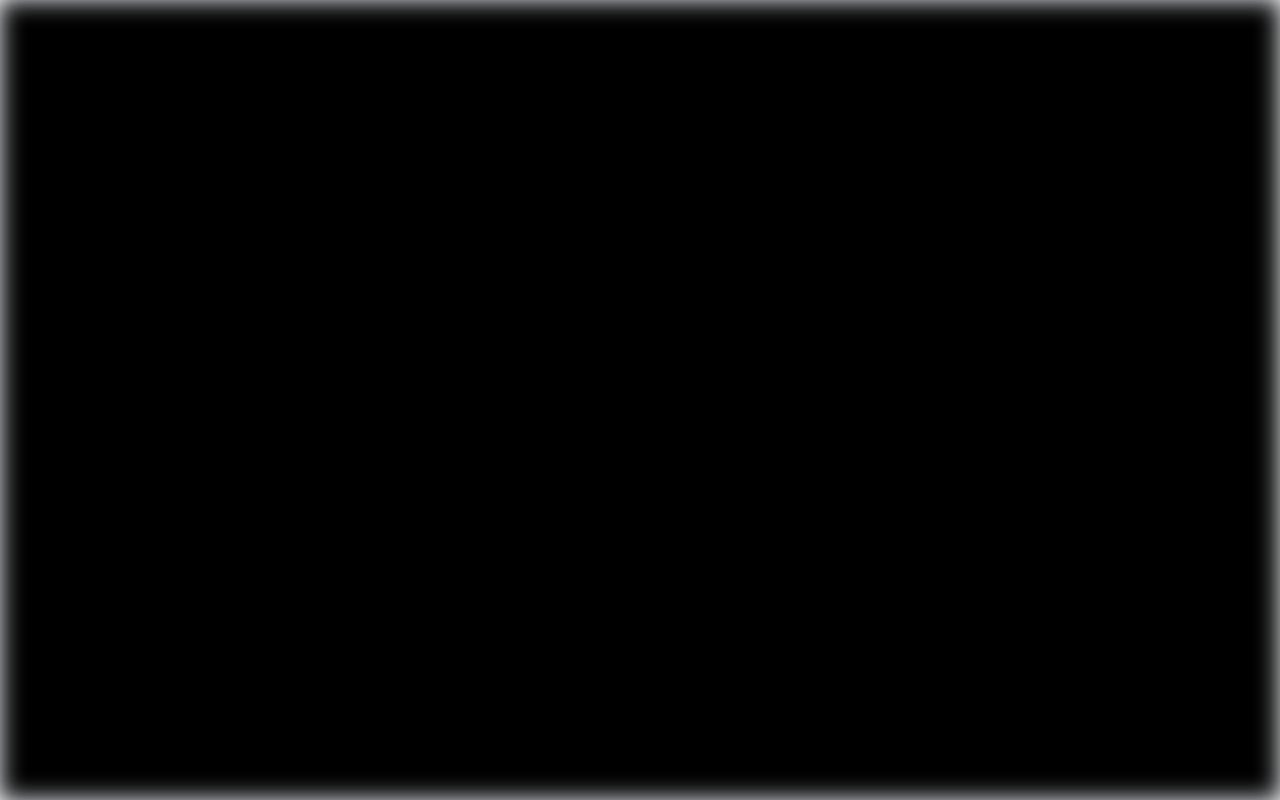
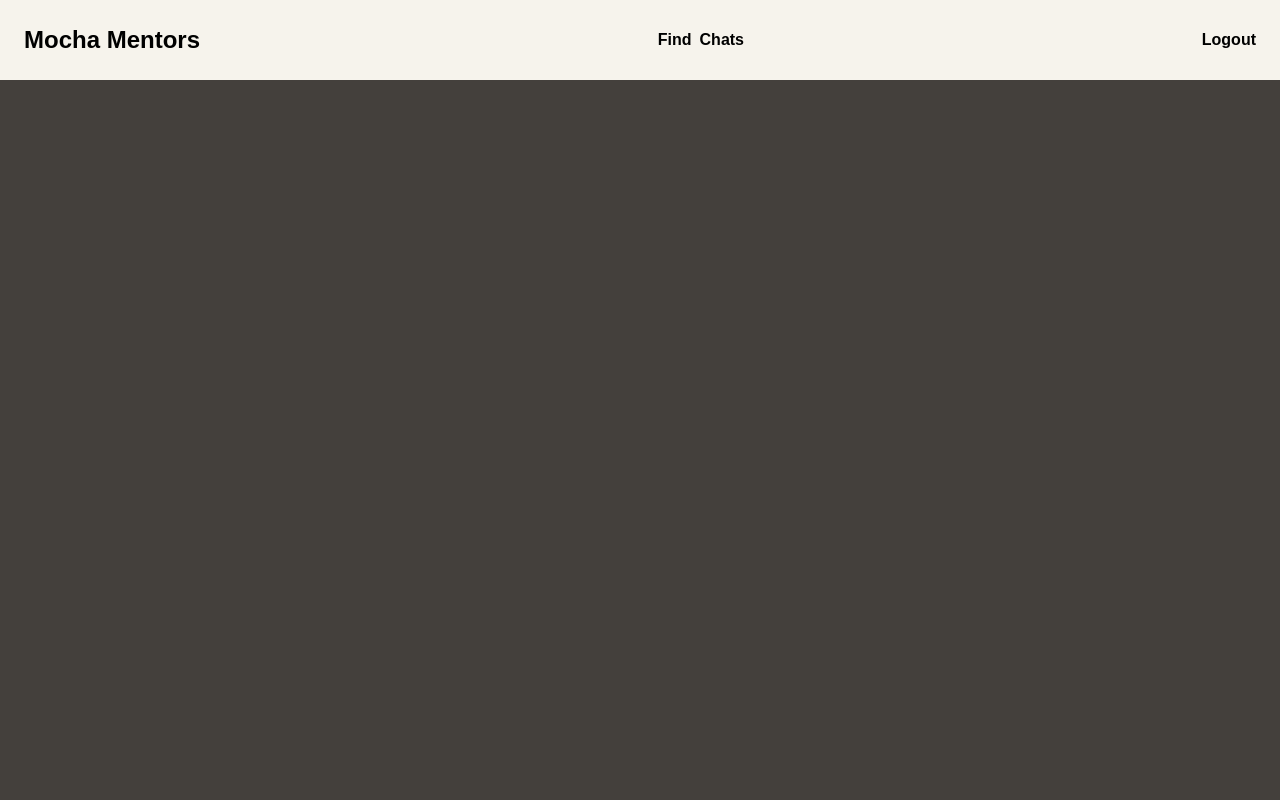
Before and after one commit to wangtony4005/coffeechat, a React (Vite) app in the folder frontend/: page /homepage in a window 1280 px wide. Built offline with nearby package versions, Linux system fonts and the light colour scheme.

Commit message:
base template for logging in and logging out is set, logic still needed and jwt token

```diff
--- a/frontend/src/App.jsx
+++ b/frontend/src/App.jsx
@@ -4,6 +4,7 @@ import Home from "./pages/Home";
 import Resources from "./pages/Resources";
 import Faqs from "./pages/Faqs";
 import Homepage from "./pages/Homepage";
+import Find from "./pages/Find";
 
 import "./App.css";
 
@@ -17,6 +18,7 @@ function App() {
         <Route path="/resources" element={<Resources />} />
         <Route path="/faqs" element={<Faqs />} />
         <Route path="/homepage" element={<Homepage />} />
+        <Route path="/find" element={<Find />} />
       </Routes>
     </BrowserRouter>
   );
--- /dev/null
+++ b/frontend/src/components/LogggedNavbar.jsx
@@ -0,0 +1,92 @@
+import { useEffect, useState } from "react";
+import { Link, useNavigate } from "react-router-dom";
+import Hamburger from "hamburger-react";
+import { motion } from "framer-motion";
+
+function LogggedNavbar() {
+  const [login, setLogin] = useState(false);
+  const [isMenuOpen, setIsMenuOpen] = useState(false);
+
+  const navigate = useNavigate();
+
+  const logout = () => {
+    navigate("/");
+    return;
+  };
+
+  useEffect(() => {
+    if (login) {
+      document.body.style.overflow = "hidden";
+    } else {
+      document.body.style.overflow = "auto";
+    }
+  }, [login]);
+
+  const headerVariants = {
+    hidden: { opacity: 0, y: 0 },
+    visible: { opacity: 1, y: 0 },
+  };
+  return (
+    <>
+      <motion.header
+        initial="hidden"
+        animate="visible"
+        variants={headerVariants}
+        transition={{ duration: 2.5, ease: "easeOut" }}
+        className="absolute w-screen z-10 flex items-center justify-between bg-nav-color py-6 px-6 font-semibold stroke-stone-400"
+      >
+        <Link to="/homepage" className="lg:text-2xl sm:text-sm">
+          Mocha Mentors
+        </Link>
+        <div className="hidden lg:flex space-x-2">
+          <Link to="/find">Find</Link>
+          <Link to="/homepage">Chats</Link>
+        </div>
+        <div className="hidden lg:flex space-x-4">
+          <button onClick={() => logout()}>Logout</button>
+        </div>
+        <div className="lg:hidden flex items-center z-auto">
+          <button onClick={() => setIsMenuOpen(!isMenuOpen)}>
+            <Hamburger />
+          </button>
+        </div>
+        {isMenuOpen && (
+          <div className="absolute top-16 right-0 w-full z-40 bg-nav-color flex flex-col items-center lg:hidden">
+            <Link
+              to="/resources"
+              className="py-2"
+              onClick={() => setIsMenuOpen(false)}
+            >
+              Resources
+            </Link>
+            <Link
+              to="/faqs"
+              className="py-2"
+              onClick={() => setIsMenuOpen(false)}
+            >
+              FAQS
+            </Link>
+            <button onClick={() => setLogin(true)} className="py-2">
+              Logout
+            </button>
+          </div>
+        )}
+      </motion.header>
+      {/* {login && (
+        <>
+          <div className="fixed inset-0 bg-black bg-opacity-50 z-20"></div>
+          <Login onClose={() => setLogin(false)} />
+        </>
+      )} */}
+      {/* <style>
+        {`
+        body.blur-background {
+          filter: blur(5px);
+        }
+      `}
+      </style> */}
+    </>
+  );
+}
+
+export default LogggedNavbar;
--- a/frontend/src/components/Login.jsx
+++ b/frontend/src/components/Login.jsx
@@ -117,7 +117,7 @@ function Login({ onClose }) {
           if (data.condition === "success") {
             // localStorage.setItem("token", res.data.token);
             onClose();
-            navigate("/dashboard");
+            navigate("/homepage");
             return;
           } else {
             setError("Invalid credentials");
--- /dev/null
+++ b/frontend/src/pages/Find.jsx
@@ -0,0 +1,7 @@
+import React from "react";
+
+function Find() {
+  return <div>Find</div>;
+}
+
+export default Find;
--- a/frontend/src/pages/Homepage.jsx
+++ b/frontend/src/pages/Homepage.jsx
@@ -1,13 +1,15 @@
 import { useEffect } from "react";
+import LogggedNavbar from "../components/LogggedNavbar";
 
 function Homepage() {
   useEffect(() => {
     console.log("Homepage");
   }, []);
   return (
-    <div className="bg-black blur-md w-screen h-screen flex justify-center items-center">
-      Homepage
-    </div>
+    <main className="h-auto w-auto bg-stone-700">
+      <LogggedNavbar />
+      <div className="w-screen h-screen relative bg-stone-700">Homepage</div>
+    </main>
   );
 }
 
```
